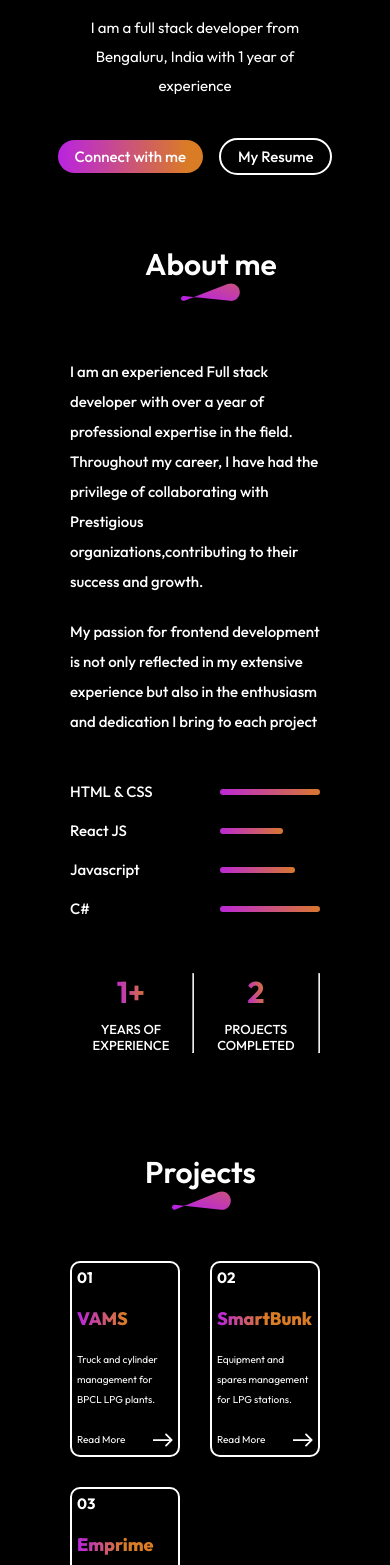
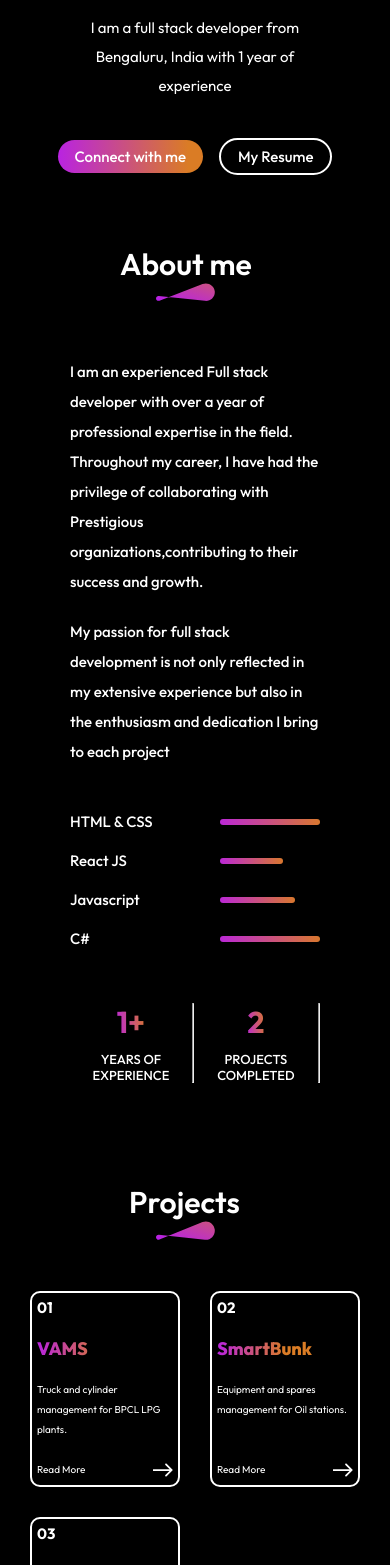
Before and after one commit to vasudevaReddy9989/my-portfolio, a React (Vite) app: page / in a window 390 px wide. Shown: the part 432-1997 px from the top of the page. Built offline with nearby package versions, Linux system fonts and the light colour scheme.

Commit message:
#about and contact page changes

```diff
--- a/src/Components/About/About.css
+++ b/src/Components/About/About.css
@@ -114,7 +114,7 @@
         align-items: start;
     }
      .about-title {
-       margin-left: 30%;
+       margin-left: 20%;
     }
     .about-title h1{
         font-size: 30px;
--- a/src/Components/About/About.jsx
+++ b/src/Components/About/About.jsx
@@ -17,7 +17,7 @@ export const About=()=>{
                  <div className="about-right">
                     <div className="about-para">
                         <p>I am an experienced Full stack developer with over a year of professional expertise in the field. Throughout my career, I have had the privilege of collaborating with Prestigious organizations,contributing to their success and growth.</p>
-                        <p>My passion for frontend development is not only reflected in my extensive experience but also in the enthusiasm and dedication I bring to each project</p>
+                        <p>My passion for full stack development is not only reflected in my extensive experience but also in the enthusiasm and dedication I bring to each project</p>
                     </div>
                     <div className="about-skills">
                         <div className="about-skill"><p>HTML & CSS</p><hr className="html-css"/></div>
--- a/src/Components/Footer/Footer.css
+++ b/src/Components/Footer/Footer.css
@@ -62,20 +62,29 @@ img{
     .footer {
         padding: 10px 0px;
         margin: 20px 22px;
-        font-size: 11px;
+        font-size: 10px;
     }
 
     .footer-top {
         flex-direction: column;
-        gap: 20px;
+        gap: 10px;
         align-items: center;
+        padding: 10px;
     }
 
     .footer-top-left {
+        display: flex;
+        flex-direction: row;
         align-items: center;
         text-align: center;
     }
-
+    .footer-top-left-location
+    {
+        gap: 10px;
+    }
+    .footer-top-left-location h5{
+        margin-top: 6px;
+    }
     /* Mail + Phone in same row */
     .footer-top-middle {
         flex-direction: row;
--- a/src/Components/Services/Services.css
+++ b/src/Components/Services/Services.css
@@ -77,7 +77,7 @@
     .services{
         align-items: start;
         gap:50px;
-        margin: 20px 70px;
+        margin: 20px 30px;
     }
     .services-title{
        margin-left: 30%;
--- a/src/assets/Services_Data.js
+++ b/src/assets/Services_Data.js
@@ -19,12 +19,12 @@ export const Services_Data = [
   {
     s_no: "02",
     s_name: "SmartBunk",
-    s_desc: "Equipment and spares management for LPG stations.",
+    s_desc: "Equipment and spares management for Oil stations.",
     details: {
       client: "IOCL",
       domain: "Supply Chain & Asset Management",
       description:
-        "This system manages equipment and spares distribution to LPG stations with vendor coordination based on region, sales office, state office, and sales group.",
+        "This system manages equipment and spares distribution to Oil stations with vendor coordination based on region, sales office, state office, and sales group.",
       features: [
         "Vendor management",
         "Region & sales-based allocation",
```
